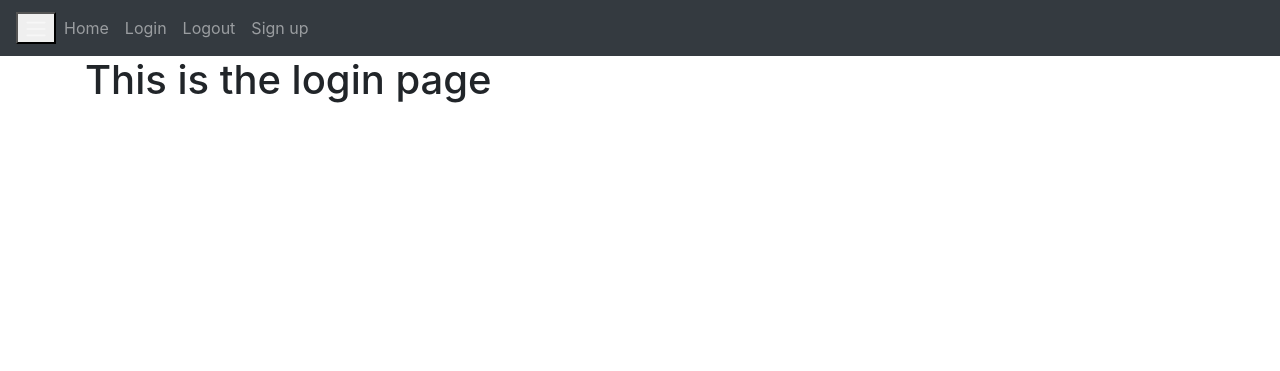
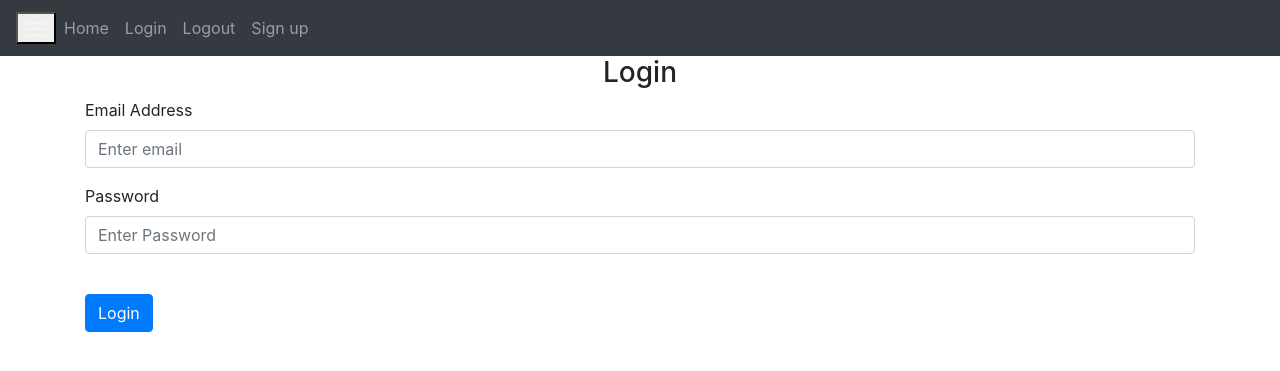
Before and after one commit to dolezal-a/YT_PythonWebsiteFullTutorial, a Flask app: page /login in a window 1280 px wide. Shown: the top 371 px of the page. Run offline with Flask 2, Linux system fonts and the light colour scheme.

Commit message:
Work on templates for Login and Sign up.

```diff
--- a/website/auth.py
+++ b/website/auth.py
@@ -1,17 +1,36 @@
-from flask import Blueprint, render_template
+from flask import Blueprint, render_template, request, flash
 
-auth = Blueprint('auth', __name__)
-
-@auth.route('/login')
-def login():
-    return render_template('login.html')
+auth = Blueprint("auth", __name__)
 
 
-@auth.route('/logout')
+@auth.route("/login")
+def login():
+    return render_template("login.html")
+
+
+@auth.route("/logout")
 def logout():
     return "<p>Logout</p>"
 
 
-@auth.route('/sign-up')
+@auth.route("/sign-up", methods=["GET", "POST"])
 def sign_up():
-    return render_template('sign_up.html')
+    if request.method == "POST":
+        email = request.form.get("email")
+        firstName = request.form.get("firstName")
+        lastName = request.form.get("lastName")
+        password1 = request.form.get("password1")
+        password2 = request.form.get("password2")
+
+        if len(email) < 4:
+            flash("Email must be grater than 4 characters.", category="error")
+        elif len(firstName) < 2:
+            flash("Fist Name must be grater than 2 characters.", category="error")
+        elif password1 != password2:
+            flash("Password don't match.", category="error")
+        elif len(password1 < 7):
+            flash("Password must be at least 7 characters.", category="error")
+        else:
+            flash("Account created.", category="success")
+
+    return render_template("sign_up.html")
--- a/website/templates/base.html
+++ b/website/templates/base.html
@@ -31,6 +31,27 @@
         </div>
       </div>
     </nav>
+    {% with messages = get_flashed_messages(with_categories=true) %}
+      {% if messages %}
+        {% for category, message in messages %}
+          {% if category == 'error' %}
+    <div class="alert alert-danger alert-dismissable fade show" role="alert">
+      {{message}}
+      <button type="button" class="close" data-dismiss="alert">
+        <span aria-hidden="true">&times;</span>
+      </button>
+    </div>
+          {% else %}
+    <div class="alert alert-success alert-dismissable fade show" role="alert">
+      {{message}}
+      <button type="button" class="close" data-dismiss="alert">
+        <span aria-hidden="true">&times;</span>
+      </button>
+    </div>
+          {% endif %}
+        {% endfor %}
+      {% endif %}
+    {% endwith%}
     <div class="container">{% block content %} {% endblock %}</div>
     <script
       src="https://code.jquery.com/jquery-3.4.1.slim.min.js"
--- a/website/templates/login.html
+++ b/website/templates/login.html
@@ -1,4 +1,28 @@
 {% extends "base.html" %} {% block title %}Login{% endblock %} {% block content
 %}
-<h1>This is the login page</h1>
+<form method="post">
+  <h3 align="center">Login</h3>
+  <div class="form-group">
+    <label for="email">Email Address</label>
+    <input
+      type="email"
+      class="form-control"
+      id="email"
+      name="email"
+      placeholder="Enter email"
+    />
+  </div>
+  <div class="form-group">
+    <label for="password">Password</label>
+    <input
+      type="password"
+      class="form-control"
+      id="password"
+      name="password"
+      placeholder="Enter Password"
+    />
+  </div>
+  <br />
+  <button type="submit" class="btn btn-primary">Login</button>
+</form>
 {% endblock %}
--- a/website/templates/sign_up.html
+++ b/website/templates/sign_up.html
@@ -33,7 +33,7 @@ content %}
     />
   </div>
   <div class="form-group">
-    <label for="email">Password</label>
+    <label for="password1">Password</label>
     <input
       type="password"
       class="form-control"
@@ -43,7 +43,7 @@ content %}
     />
   </div>
   <div class="form-group">
-    <label for="email">Confirm Password</label>
+    <label for="password2">Confirm Password</label>
     <input
       type="password"
       class="form-control"
@@ -52,5 +52,7 @@ content %}
       placeholder="Confirm Password"
     />
   </div>
+  <br />
+  <button type="submit" class="btn btn-primary">Sign up</button>
 </form>
 {% endblock %}
```
